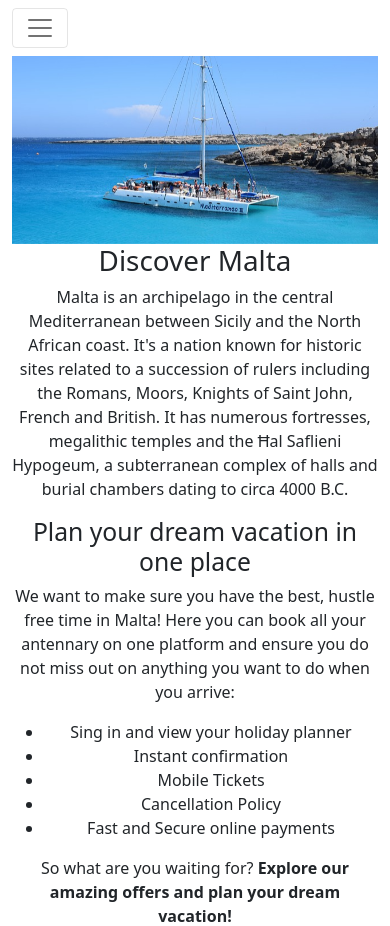
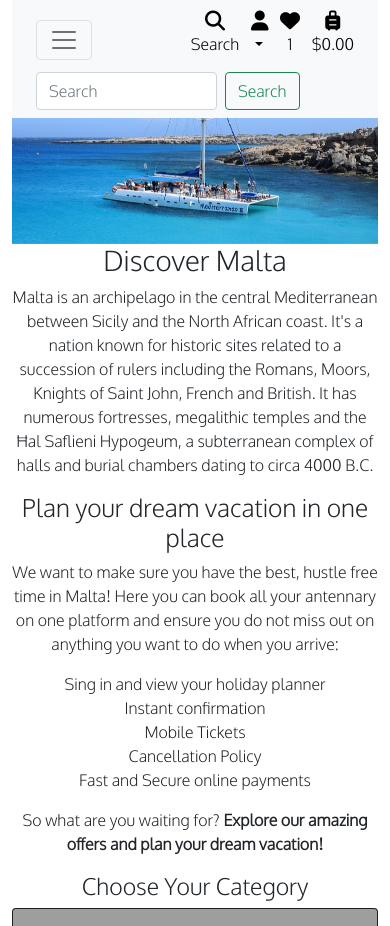
Before and after one commit to marina601/discover-malta, a Django app: page / in a window 390 px wide. Shown: the top 926 px of the page. Run offline with Django 3.2, Linux system fonts and the light colour scheme; some libraries are stand-ins or nearby versions; grey boxes are pictures that could not be loaded.

Commit message:
Created mobile navbar and main navbar

```diff
--- a/static/base.css
+++ b/static/css/base.css
@@ -27,3 +27,13 @@
       max-width: 80%;
     }
   }
+
+@media (min-width: 320px) {
+    .nav-link {
+        padding: 0px;
+    }
+
+    ul {
+        padding: 0px;
+    }
+}
--- a/templates/base.html
+++ b/templates/base.html
@@ -61,18 +61,16 @@
               </div>
               <div class="col-12 col-lg-4 my-auto py-1 py-lg-0">
                   <ul class="list-inline list-unstyled text-center text-lg-right my-0">
-                      <li class="list-inline-item dropdown">
-                          <div class="btn-group">
+                    <li class="nav-item dropdown list-inline-item">
+                        <a class="nav-link dropdown-toggle text-black" href="#" id="navbarDropdownMenuLink" role="button" data-bs-toggle="dropdown" aria-expanded="false">
                             <div><i class="fas fa-user fa-lg"></i></div>
-                            <p class="my0 dropdown-toggle" id="dropdownMenuButton" data-bs-toggle="dropdown" aria-expanded="false">
-                              My Account
-                            </p>
-                            <ul class="dropdown-menu" aria-labelledby="dropdownMenuButton">
-                              <li><a class="dropdown-item" href="#">Log In</a></li>
-                              <li><a class="dropdown-item" href="#">Register</a></li>
-                              <li><a class="dropdown-item" href="#">Logout</a></li>
-                            </ul>
-                          </div>
+                        </a>
+                        <ul class="dropdown-menu" aria-labelledby="navbarDropdownMenuLink">
+                          <li><a class="dropdown-item" href="#">Login</a></li>
+                          <li><a class="dropdown-item" href="#">Register</a></li>
+                          <li><a class="dropdown-item" href="#">Profile</a></li>
+                          <li><a class="dropdown-item" href="#">Logout</a></li>
+                        </ul>
                       </li>
                       <!--Shopping bag link-->
                       <li class="list-inline-item">
@@ -81,20 +79,14 @@
                               <div class="text-center">
                                   <div><i class="fas fa-suitcase-rolling fa-lg"></i></div>
                                   <p class="my-0">
-                                      <!--If there is grand total should display and convert to 2 decimal in the bag item-->
-                                     <!-- {% if grand_total %}
-                                      ${{ grand_total|floatformat:2 }}-->
-                                      <!--otherwise show-->
-                                   <!--{% else %}-->
                                       $0.00
-                                     <!-- {% endif %} -->
                                   </p>
                               </div>
                           </a>
                       </li>
                       <!--favourite link-->
                       <li class="list-inline-item">
-                        <a class="nav-link"
+                        <a class="nav-link text-black"
                             href="">
                             <div class="text-center">
                                 <div><i class="fas fa-heart fa-lg"></i></div>
@@ -107,17 +99,22 @@
                   </ul>
               </div>
           </div>
-          <div class="row bg-white">
-              <div class="row bg-white">
-                  <nav class="navbar navbar-expand-lg navbar-light w-100">
-                      <button class="navbar-toggler" type="button" data-toggle="collapse" data-target="#main-nav"
-                          aria-controls="main-nav" aria-expanded="false" aria-label="Toggle navigation">
-                          <span class="navbar-toggler-icon"></span>
+          <!--main navbar-->
+          <div class="row">
+              <div class="col">
+                <nav class="navbar navbar-expand-lg navbar-light bg-light">
+                    <div class="container-fluid">
+                      <button class="navbar-toggler" type="button" data-bs-toggle="collapse" data-bs-target="#navbarNavDropdown" aria-controls="navbarNavDropdown" aria-expanded="false" aria-label="Toggle navigation">
+                        <span class="navbar-toggler-icon"></span>
                       </button>
-
+                    {% include 'includes/mobile-nav.html' %}
+                    {% include 'includes/main-nav.html' %}
+                    </div>
                   </nav>
               </div>
           </div>
+          <!--main navbar-->
+
       </header>
 
       {% if messages %}
--- /dev/null
+++ b/templates/includes/main-nav.html
@@ -0,0 +1,31 @@
+<div class="collapse navbar-collapse" id="navbarNavDropdown">
+    <ul class="navbar-nav w-auto mx-auto">
+      <li class="nav-item d-block d-md-none">
+        <a class="logo-font font-weight-bold nav-link text-black mr-5" href="{% url 'home' %}" id="home-link">
+            Home
+        </a>
+      </li>
+      <li class="nav-item">
+        <a class="nav-link" href="#">All Trips</a>
+      </li>
+      <li class="nav-item dropdown">
+        <a class="nav-link dropdown-toggle" href="#" id="navbarDropdownMenuLink" role="button" data-bs-toggle="dropdown" aria-expanded="false">
+          Categories
+        </a>
+        <ul class="dropdown-menu" aria-labelledby="navbarDropdownMenuLink">
+          <li><a class="dropdown-item" href="#">Food & Wine</a></li>
+          <li><a class="dropdown-item" href="#">Fishing</a></li>
+          <li><a class="dropdown-item" href="#">Boat Trips</a></li>
+          <li><a class="dropdown-item" href="#">Adventures</a></li>
+        </ul>
+      </li>
+      <li class="nav-item">
+        <a class="nav-link" href="#">Last Minute Deals</a>
+      </li>
+    </ul>
+    <!--search form-->
+    <form class="d-flex">
+      <input class="form-control me-2" type="search" placeholder="Search" aria-label="Search">
+      <button class="btn btn-outline-success" type="submit">Search</button>
+    </form>
+  </div>
--- /dev/null
+++ b/templates/includes/mobile-nav.html
@@ -0,0 +1,75 @@
+<ul>
+    <!--search bar-->
+    <li class="list-inline-item">
+        <a class="text-black nav-link d-block d-lg-none" href="#" id="mobile-search" data-toggle="dropdown"
+            aria-haspopup="true" aria-expanded="false">
+            <div class="text-center">
+                <div><i class="fas fa-search fa-lg"></i></div>
+                <p class="my-0">Search</p>
+            </div>
+        </a>
+        <div class="dropdown-menu border-0 w-100 p-3 rounded-0 my-0" aria-labelledby="mobile-search">
+            <!--add url here for trips-->
+            <form class="form" method="GET" action="">
+                <div class="input-group w-100">
+                    <input class="form-control border border-black rounded-0" type="text" name="q"
+                        placeholder="Search our site">
+                    <div class="input-group-append">
+                        <button class="form-control form-control btn btn-black border border-black rounded-0"
+                            type="submit">
+                            <span class="icon">
+                                <i class="fas fa-search"></i>
+                            </span>
+                        </button>
+                    </div>
+                </div>
+            </form>
+        </div>
+    </li>
+    <!--access to the account menu-->
+    <li class="nav-item dropdown list-inline-item">
+        <a class="nav-link dropdown-toggle text-black" href="#" id="navbarDropdownMenuLink" role="button" data-bs-toggle="dropdown" aria-expanded="false">
+            <div class="text-center"><i class="fas fa-user fa-lg"></i>
+            </div>
+        </a>
+        <ul class="dropdown-menu" aria-labelledby="navbarDropdownMenuLink">
+          <li><a class="dropdown-item" href="#">Login</a></li>
+          <li><a class="dropdown-item" href="#">Register</a></li>
+          <li><a class="dropdown-item" href="#">Profile</a></li>
+          <li><a class="dropdown-item" href="#">Logout</a></li>
+        </ul>
+    </li>
+    <!--favourites-->
+    <li class="list-inline-item">
+        <a class="nav-link text-black"
+            href="">
+            <div class="text-center">
+                <div><i class="fas fa-heart fa-lg"></i></div>
+                <p class="my-0">
+                 1
+                </p>
+            </div>
+        </a>
+    </li>
+    <!--access to the shopping bag-->
+    <li class="list-inline-item">
+        <a class="{% if grand_total %}text-primary font-weight-bold{% else %}text-black{% endif %} nav-link d-block d-lg-none"
+            href="">
+            <div class="text-center">
+                <div><i class="fas fa-suitcase-rolling fa-lg"></i></i></div>
+                <p class="my-0">
+                    {% if grand_total %}
+                    ${{ grand_total|floatformat:2 }}
+                    {% else %}
+                    $0.00
+                    {% endif %}
+                </p>
+            </div>
+        </a>
+    </li>
+</ul>
+<!--search form -->
+<form class="d-flex">
+    <input class="form-control me-2" type="search" placeholder="Search" aria-label="Search">
+    <button class="btn btn-outline-success" type="submit">Search</button>
+  </form>
```
